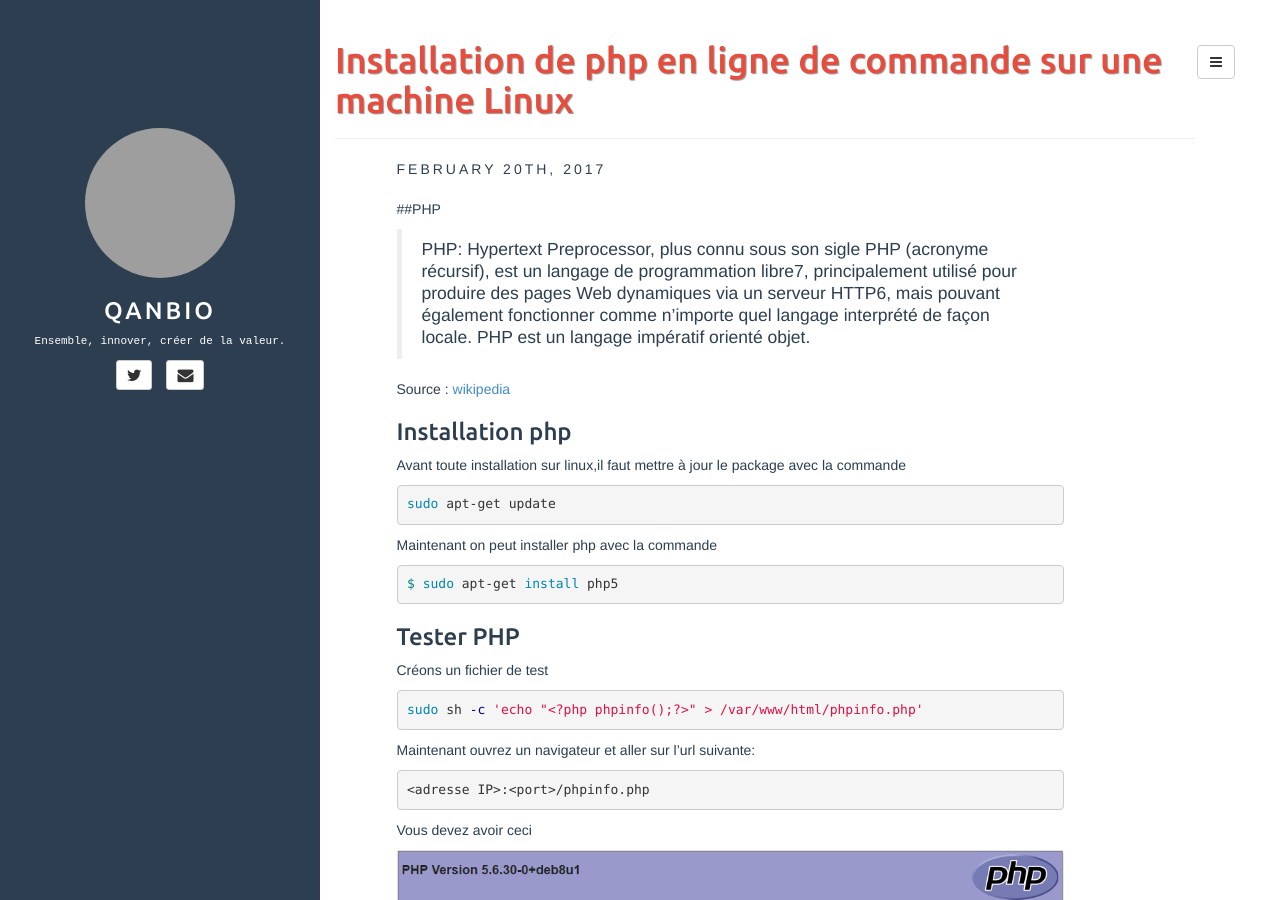
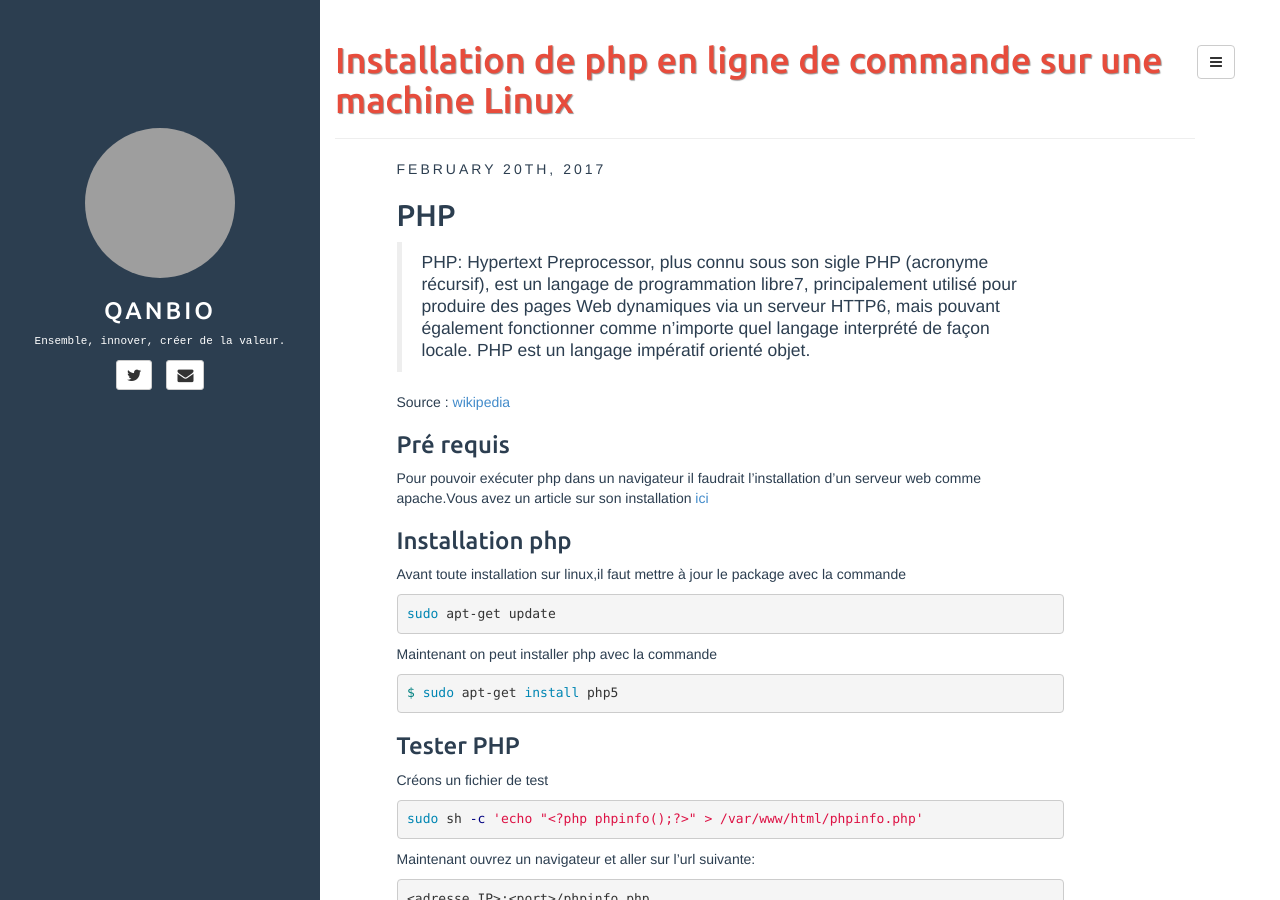
Before and after one commit to qanbio/blog, a Jekyll site: the page built from _posts/2017-02-20-installation-php-linux.md, in a window 1280 px wide and 900 px high. Built offline with Jekyll 4.4.1, drawn with Linux system fonts in a browser that asks for light colours; comment, search, counter and statistics services are not loaded; grey boxes are pictures that could not be loaded.

```diff
--- a/_posts/2017-02-20-installation-php-linux.md
+++ b/_posts/2017-02-20-installation-php-linux.md
@@ -8,10 +8,13 @@
 fullview: false
 description: Ce post est un aide-mémoire pour l'installation en ligne de commande de php
 ---
-##PHP
+## PHP
 >PHP: Hypertext Preprocessor, plus connu sous son sigle PHP (acronyme récursif), est un langage de programmation libre7, principalement utilisé pour produire des pages Web dynamiques via un serveur HTTP6, mais pouvant également fonctionner comme n'importe quel langage interprété de façon locale. PHP est un langage impératif orienté objet.
 
 Source : [wikipedia](https://fr.wikipedia.org/wiki/PHP)
+
+### Pré requis
+Pour pouvoir exécuter php dans un navigateur il faudrait l'installation d'un serveur web comme apache.Vous avez un article sur son installation [ici]()
 
 ### Installation php
 
```
Also changed, not shown: 1 other file.
